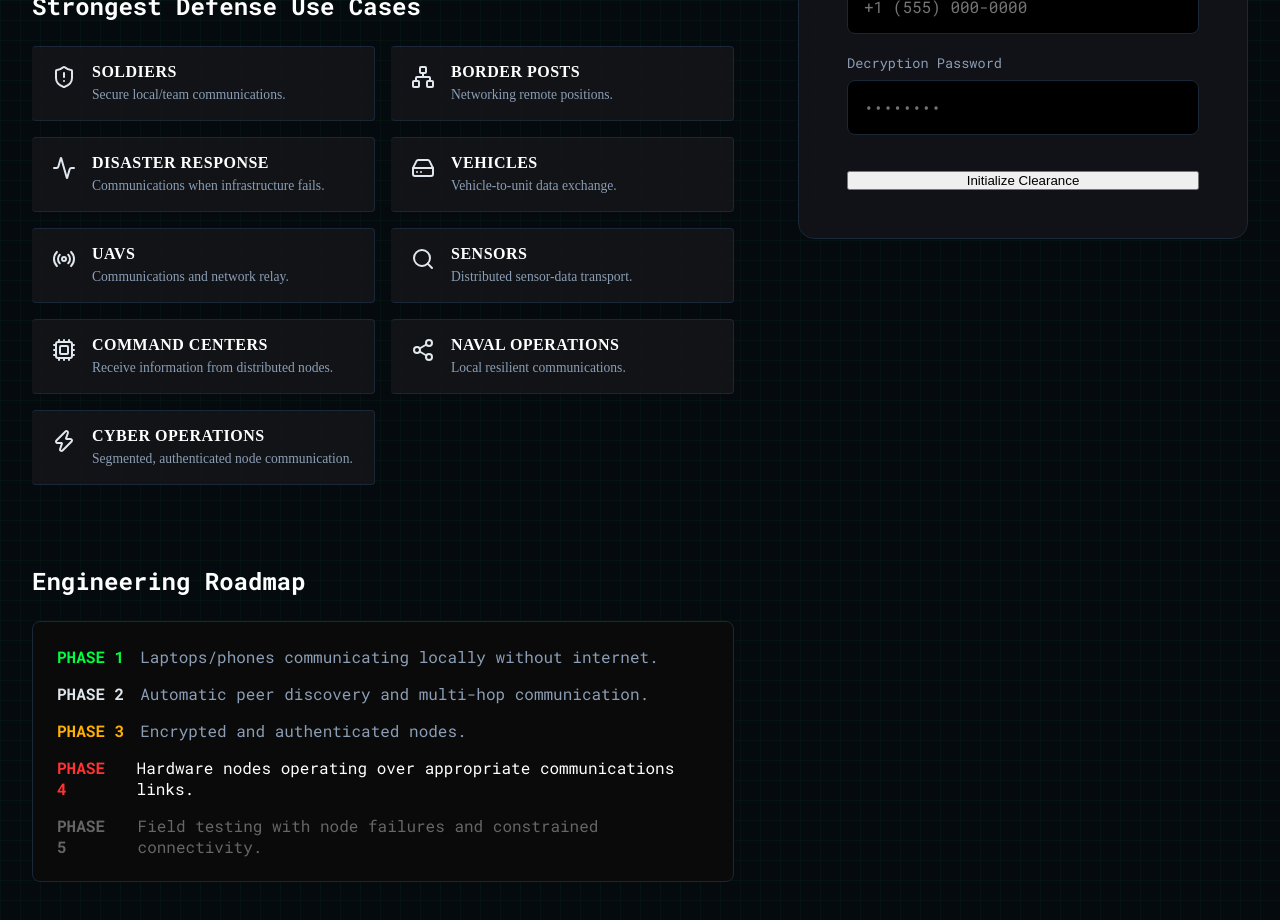
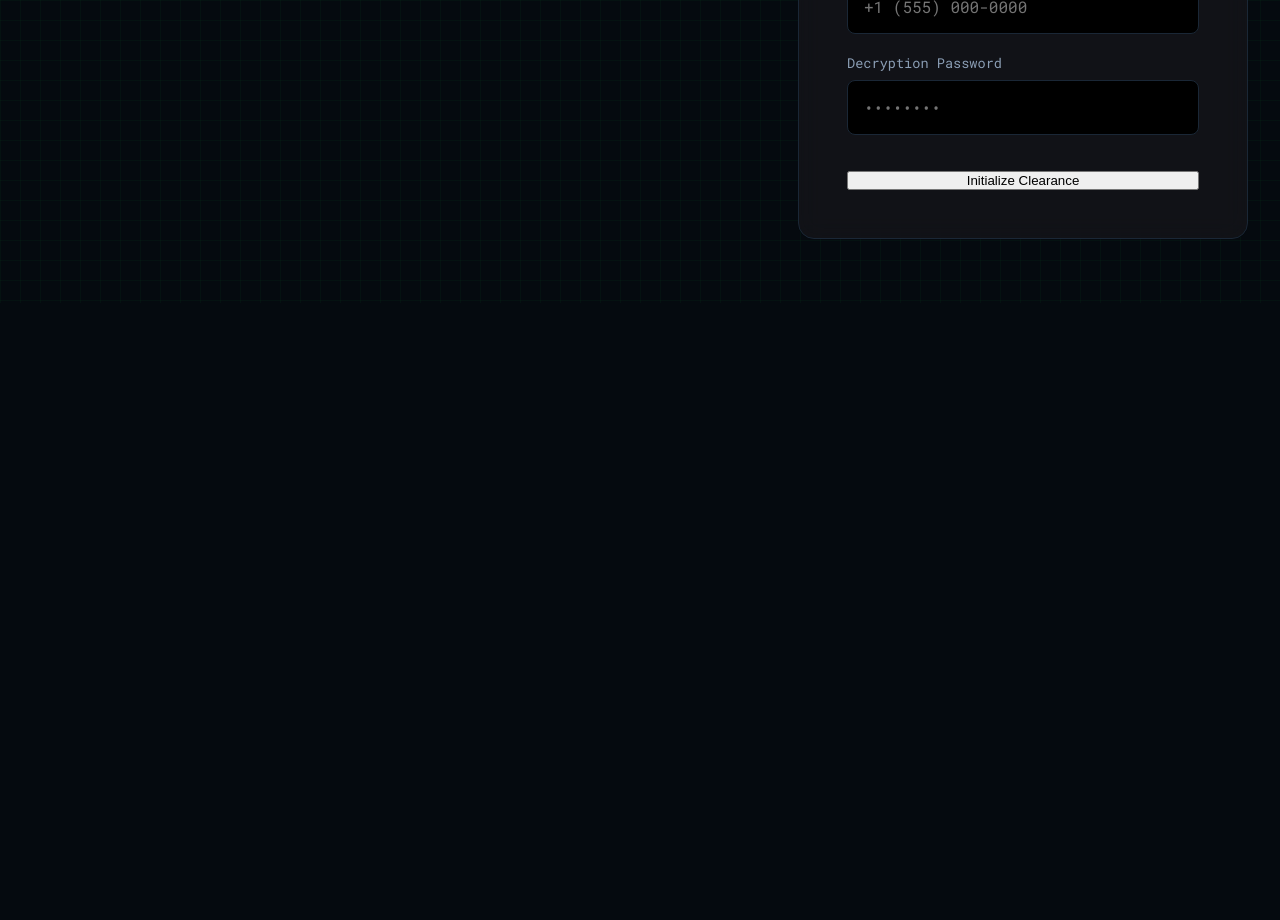
Before and after one commit to bhuvanjakkula/nullmesh-defense, a React (Vite) app in the folder frontend/: page / in a window 1280 px wide. Shown: the part 520-1440 px from the top of the page. After the commit the page ends 823 px from the top, so only its background shows below. Built offline with nearby package versions, Linux system fonts and the light colour scheme.

Commit message:
feat: Move technical roadmap and use cases to operational terminal layer

```diff
--- a/frontend/src/App.tsx
+++ b/frontend/src/App.tsx
@@ -46,13 +46,13 @@ function App() {
       // During "DISRUPTING..."
       setLatency(142);
       setPacketLoss(4.2);
-      setNodeCount(prev => prev - 14500);
+      setNodeCount(prev => Math.floor(prev * 0.4));
       setRecoveryTime("CALCULATING...");
     } else if (testActive && nodesDisrupted) {
       // After REROUTED
       setLatency(18);
       setPacketLoss(0);
-      setNodeCount(prev => prev + 14000);
+      setNodeCount(prev => Math.floor(prev * 2.5));
       setRecoveryTime("<50ms (Healed)");
     } else {
       // Normal Reset
@@ -69,7 +69,23 @@ function App() {
     }, 1500);
   };
 
-  const [scenario, setScenario] = useState("kill_web");
+  const [scenario, setScenario] = useState("soldiers");
+  useEffect(() => {
+    let baseCount = 15;
+    switch(scenario) {
+      case 'soldiers': baseCount = 15; break;
+      case 'border_posts': baseCount = 85; break;
+      case 'disaster': baseCount = 340; break;
+      case 'vehicles': baseCount = 45; break;
+      case 'uavs': baseCount = 120; break;
+      case 'sensors': baseCount = 5400; break;
+      case 'command': baseCount = 1250; break;
+      case 'naval': baseCount = 220; break;
+      case 'cyber': baseCount = 8900; break;
+      default: baseCount = 15;
+    }
+    setNodeCount(baseCount);
+  }, [scenario]);
   const [customPayload, setCustomPayload] = useState(
     JSON.stringify([
       { agent: "Alpha", schedule: { "0": ["standby"], "12": ["standby", "attack:alpha_target"], "13": ["standby"] } },
@@ -259,60 +275,6 @@ function App() {
               </p>
             </section>
 
-
-
-            <section className="defense-applications" style={{marginBottom: '3rem'}}>
-              <h2 style={{color: 'white', marginBottom: '1.5rem'}}>Strongest Defense Use Cases</h2>
-              <div className="usecase-grid" style={{display: 'grid', gridTemplateColumns: 'repeat(auto-fill, minmax(250px, 1fr))', gap: '1rem'}}>
-                <div className="feature-card">
-                  <ShieldAlert className="feature-icon" size={24} />
-                  <div><h3 className="feature-title">Soldiers</h3><p className="feature-desc">Secure local/team communications.</p></div>
-                </div>
-                <div className="feature-card">
-                  <Network className="feature-icon" size={24} />
-                  <div><h3 className="feature-title">Border Posts</h3><p className="feature-desc">Networking remote positions.</p></div>
-                </div>
-                <div className="feature-card">
-                  <Activity className="feature-icon" size={24} />
-                  <div><h3 className="feature-title">Disaster Response</h3><p className="feature-desc">Communications when infrastructure fails.</p></div>
-                </div>
-                <div className="feature-card">
-                  <HardDrive className="feature-icon" size={24} />
-                  <div><h3 className="feature-title">Vehicles</h3><p className="feature-desc">Vehicle-to-unit data exchange.</p></div>
-                </div>
-                <div className="feature-card">
-                  <Radio className="feature-icon" size={24} />
-                  <div><h3 className="feature-title">UAVs</h3><p className="feature-desc">Communications and network relay.</p></div>
-                </div>
-                <div className="feature-card">
-                  <Search className="feature-icon" size={24} />
-                  <div><h3 className="feature-title">Sensors</h3><p className="feature-desc">Distributed sensor-data transport.</p></div>
-                </div>
-                <div className="feature-card">
-                  <Cpu className="feature-icon" size={24} />
-                  <div><h3 className="feature-title">Command Centers</h3><p className="feature-desc">Receive information from distributed nodes.</p></div>
-                </div>
-                <div className="feature-card">
-                  <Share2 className="feature-icon" size={24} />
-                  <div><h3 className="feature-title">Naval Operations</h3><p className="feature-desc">Local resilient communications.</p></div>
-                </div>
-                <div className="feature-card">
-                  <Zap className="feature-icon" size={24} />
-                  <div><h3 className="feature-title">Cyber Operations</h3><p className="feature-desc">Segmented, authenticated node communication.</p></div>
-                </div>
-              </div>
-            </section>
-
-            <section className="roadmap-section" style={{marginBottom: '2rem'}}>
-              <h2 style={{color: 'white', marginBottom: '1.5rem'}}>Engineering Roadmap</h2>
-              <div style={{display: 'flex', flexDirection: 'column', gap: '1rem', background: '#0a0a0a', padding: '1.5rem', borderRadius: '8px', border: '1px solid var(--border-color)'}}>
-                <div style={{display: 'flex', gap: '1rem', alignItems: 'center'}}><span style={{color: 'var(--accent-green)', fontWeight: 'bold'}}>PHASE 1</span> <span style={{color: 'var(--text-muted)'}}>Laptops/phones communicating locally without internet.</span></div>
-                <div style={{display: 'flex', gap: '1rem', alignItems: 'center'}}><span style={{color: 'var(--accent-cyan)', fontWeight: 'bold'}}>PHASE 2</span> <span style={{color: 'var(--text-muted)'}}>Automatic peer discovery and multi-hop communication.</span></div>
-                <div style={{display: 'flex', gap: '1rem', alignItems: 'center'}}><span style={{color: 'var(--accent-amber)', fontWeight: 'bold'}}>PHASE 3</span> <span style={{color: 'var(--text-muted)'}}>Encrypted and authenticated nodes.</span></div>
-                <div style={{display: 'flex', gap: '1rem', alignItems: 'center'}}><span style={{color: 'var(--accent-red)', fontWeight: 'bold'}}>PHASE 4</span> <span style={{color: 'white'}}>Hardware nodes operating over appropriate communications links.</span></div>
-                <div style={{display: 'flex', gap: '1rem', alignItems: 'center'}}><span style={{color: '#666', fontWeight: 'bold'}}>PHASE 5</span> <span style={{color: '#666'}}>Field testing with node failures and constrained connectivity.</span></div>
-              </div>
-            </section>
           </div>
 
           {/* Right Side: Auth Form */}
@@ -430,30 +392,25 @@ function App() {
                     <div className="input-group">
                       <label>TACTICAL SCENARIO</label>
                       <select value={scenario} onChange={(e) => { setScenario(e.target.value); setResults(null); setRepair(null); setInference(null); }}>
-                        <option value="killer">OPERATION KILLER (H12)</option>
-                        <option value="late">OPERATION ECHO (H20)</option>
-                        <option value="reserve">LOGISTICS COLLISION (H8)</option>
-                        <option value="uav_swarm">UAV SWARM DECONFLICTION (H15)</option>
-                        <option value="evacuation">EVACUATION LOGISTICS (H10)</option>
-                        <option value="mdo">MULTI-DOMAIN THREAT MATRIX (H14)</option>
-                        <option value="kill_web">DISTRIBUTED KILL WEB (H30)</option>
-                        <option value="swarm">AUTONOMOUS SWARM REPAIR (H10)</option>
-                        <option value="ew_ghost">DECEPTIVE EW GHOST FLEET (H10)</option>
-                        <option value="logistics">CONTESTED LOGISTICS RESILIENCE (H15)</option>
-                        <option value="a2ad">A2/AD THREAT IDENTIFICATION (H20)</option>
-                        <option value="qkd">POST-QUANTUM KEY DISTRIBUTION (H10)</option>
-                        <option value="redundancy">MULTI-PATH FUNCTIONAL REDUNDANCY (H15)</option>
-                        <option value="zero_trust">ZERO-TRUST EDGE EXECUTION (H12)</option>
-                        <option value="microsegmentation">5G MICROSEGMENTATION (H10)</option>
-                        <option value="topology">PARTIAL-MESH TOPOLOGY OPTIMIZATION (H15)</option>
-                        <option value="sdn">SOFTWARE-DEFINED NETWORK REROUTING (H12)</option>
-                        <option value="custom">CUSTOM PAYLOAD BUILDER</option>
+                        <option value="soldiers">SOLDIERS (Local/Team Comms)</option>
+                        <option value="border_posts">BORDER POSTS (Remote Networking)</option>
+                        <option value="disaster">DISASTER RESPONSE (Infrastructure Failed)</option>
+                        <option value="vehicles">VEHICLES (V2U Data Exchange)</option>
+                        <option value="uavs">UAV SWARM (Network Relay)</option>
+                        <option value="sensors">SENSORS (Distributed Transport)</option>
+                        <option value="command">COMMAND CENTERS (Distributed Intel)</option>
+                        <option value="naval">NAVAL OPERATIONS (Resilient Comms)</option>
+                        <option value="cyber">CYBER OPERATIONS (Segmented Nodes)</option>
                       </select>
                     </div>
                     <div className="input-group">
-                      <label>ENGINEER PROTOCOL</label>
-                      <select defaultValue="default">
-                        <option value="default">STRICT NULLMESH v2</option>
+                      <label>DEPLOYMENT PHASE</label>
+                      <select defaultValue="phase5" disabled style={{opacity: 0.8, border: '1px solid var(--accent-red)', color: 'var(--accent-red)', background: 'rgba(255, 0, 0, 0.05)'}}>
+                        <option value="phase1">PHASE 1 (Local Devices)</option>
+                        <option value="phase2">PHASE 2 (Peer Discovery)</option>
+                        <option value="phase3">PHASE 3 (Encrypted Nodes)</option>
+                        <option value="phase4">PHASE 4 (Hardware Links)</option>
+                        <option value="phase5">PHASE 5 (Field Test: Node Failure)</option>
                       </select>
                     </div>
                   </div>
```
